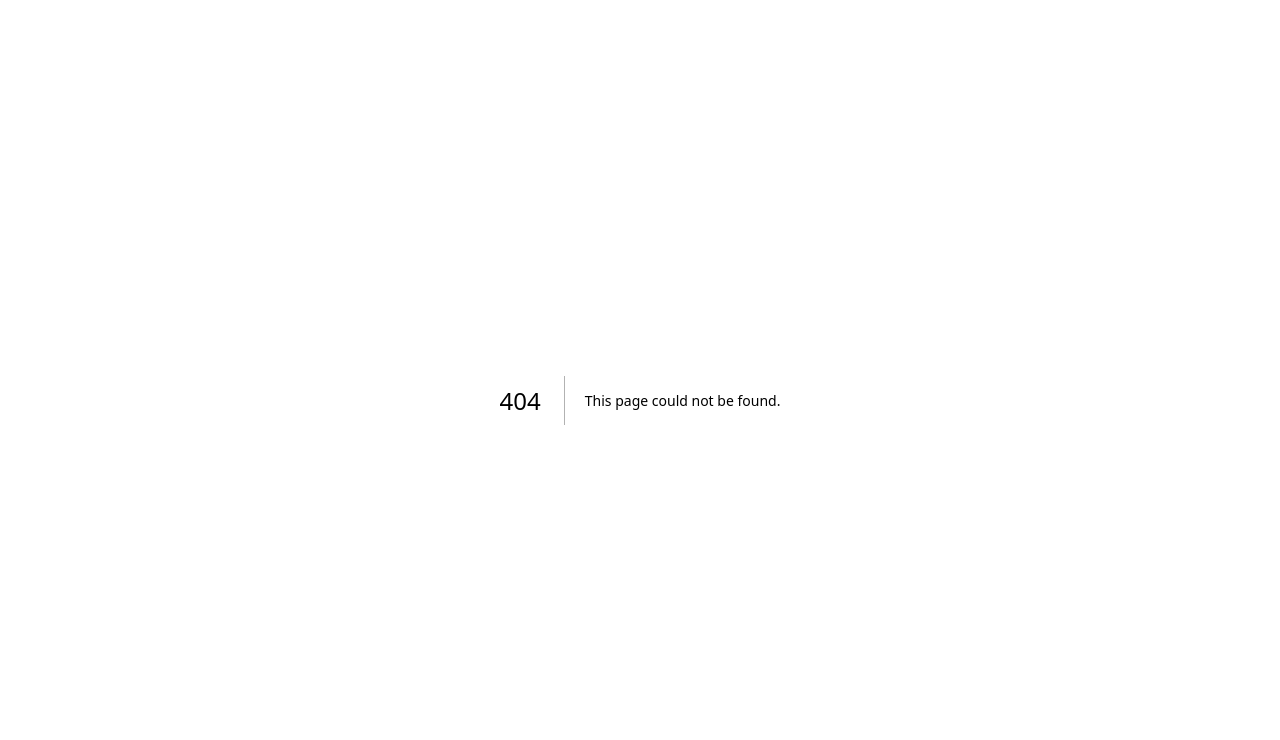
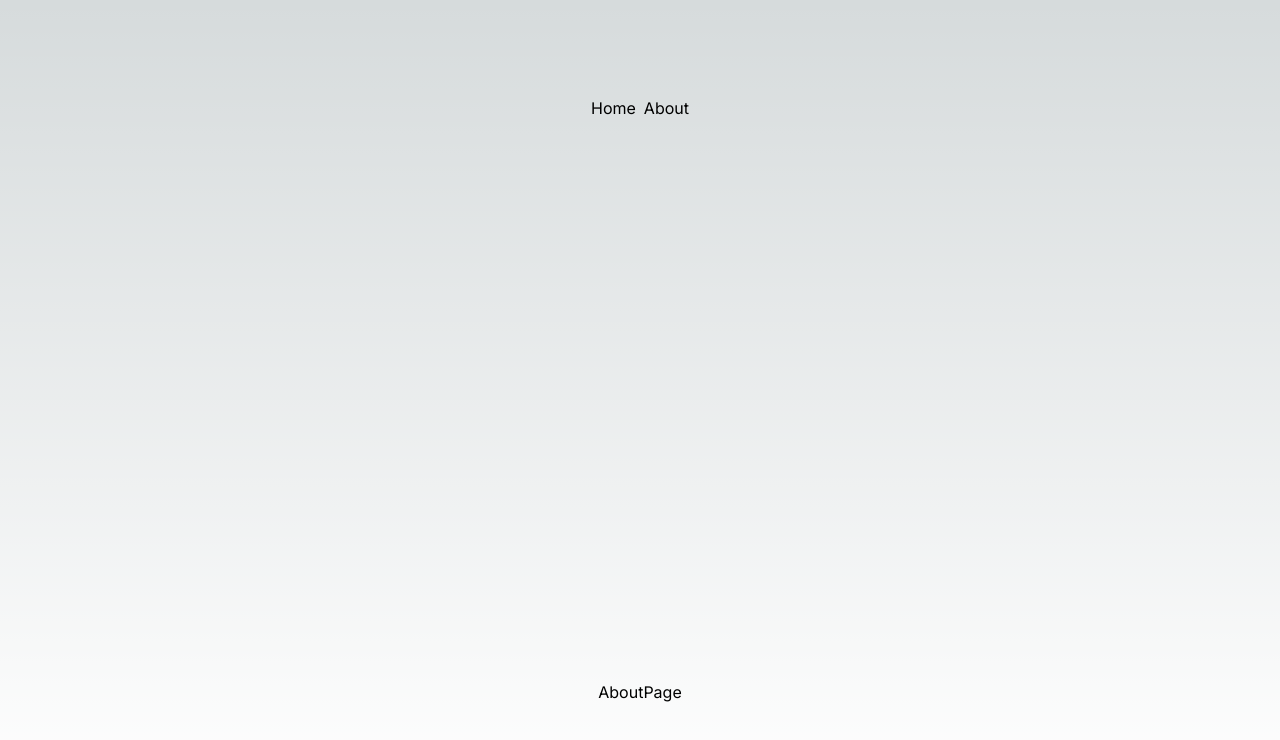
Before and after one commit to Aldar0K/next-setup, a Next.js app: page /about in a window 1280 px wide. Before the commit this address had no page. Shown: the top 740 px of the page. Built offline with nearby package versions, Linux system fonts and the light colour scheme; what next-redux-wrapper would draw is missing.

Commit message:
feat: setup about page

```diff
--- /dev/null
+++ b/pages/about.tsx
@@ -0,0 +1,3 @@
+import { AboutPage } from '@/pages/AboutPage';
+
+export default AboutPage;
--- a/pages/index.ts
+++ b/pages/index.ts
@@ -1,3 +1,3 @@
-import { HomePage } from '@/pages/home';
+import { HomePage } from '@/pages/HomePage';
 
 export default HomePage;
--- /dev/null
+++ b/src/pages/AboutPage/AboutPage.tsx
@@ -0,0 +1,20 @@
+import { Inter } from 'next/font/google';
+import Link from 'next/link';
+import { FC } from 'react';
+
+const inter = Inter({ subsets: ['latin'] });
+
+export const AboutPage: FC = () => {
+  return (
+    <main
+      className={`flex min-h-screen flex-col items-center justify-between p-24 ${inter.className}`}
+    >
+      <nav className='flex gap-2'>
+        <Link href='/'>Home</Link>
+        <Link href='/about'>About</Link>
+      </nav>
+
+      <h2>AboutPage</h2>
+    </main>
+  );
+};
--- /dev/null
+++ b/src/pages/AboutPage/index.ts
@@ -0,0 +1 @@
+export { AboutPage } from './AboutPage';
--- a/src/pages/home.tsx
+++ b/src/pages/HomePage/HomePage.tsx
@@ -1,5 +1,6 @@
 import { Counter } from '@/entities/counter';
 import { Inter } from 'next/font/google';
+import Link from 'next/link';
 
 const inter = Inter({ subsets: ['latin'] });
 
@@ -8,6 +9,12 @@ export function HomePage() {
     <main
       className={`flex min-h-screen flex-col items-center justify-between p-24 ${inter.className}`}
     >
+      <nav className='flex gap-2'>
+        <Link href='/'>Home</Link>
+        <Link href='/about'>About</Link>
+      </nav>
+
+      <h2>HomePage</h2>
       <Counter />
     </main>
   );
--- /dev/null
+++ b/src/pages/HomePage/index.ts
@@ -0,0 +1 @@
+export { HomePage } from './HomePage';
```
